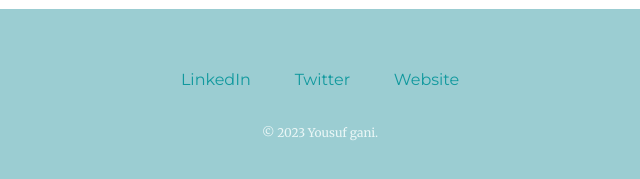
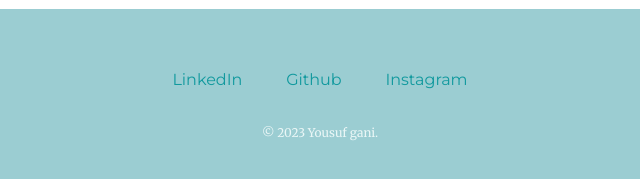
Before and after one commit to yousuf2005/portfolio, a plain HTML site: page index.html in a window 1280 px wide. Shown: the part 3028-3207 px from the top of the page, 320-960 px from the left. Drawn offline with Linux system fonts and the light colour scheme.

Commit message:
Changed index file

```diff
--- a/index.html
+++ b/index.html
@@ -1,7 +1,7 @@
 <html>
   <head>
     <meta charset="UTF-8" />
-    <title>yusuf's site</title>
+    <title>Yusuf's site</title>
   </head>
   <link rel="stylesheet" href="css/styles.css" />
   <link rel="icon" href="favicon.ico.ico" />
@@ -103,18 +103,28 @@
     </div>
 
     <div class="bottom-container">
-      <a class="footer-link" href="https://www.linkedin.com/">LinkedIn</a>
-      <a class="footer-link" href="https://twitter.com/">Twitter</a>
-      <a class="footer-link" href="https://www.appbrewery.co/">Website</a>
+      <a class="footer-link" target="_blank" href="https://www.linkedin.com/"
+        >LinkedIn</a
+      >
+      <a
+        class="footer-link"
+        target="_blank"
+        href="https://github.com/yousuf2005/"
+        >Github</a
+      >
+      <a
+        class="footer-link"
+        target="_blank"
+        href="https://www.instagram.com/___.yussu.___/"
+        >Instagram</a
+      >
       <p class="copyright">© 2023 Yousuf gani.</p>
     </div>
 
     <script>
       function runOnScroll() {
         const isAbove700 = document.body.scrollTop >= 700;
-
         var navbar = document.getElementsByClassName("nav-bar")[0];
-
         navbar.style.backgroundColor = isAbove700 ? "#fff" : "transparent";
         navbar.style.boxShadow = isAbove700
           ? "rgba(0, 0, 0, 0.24) 0px 3px 8px"
```
